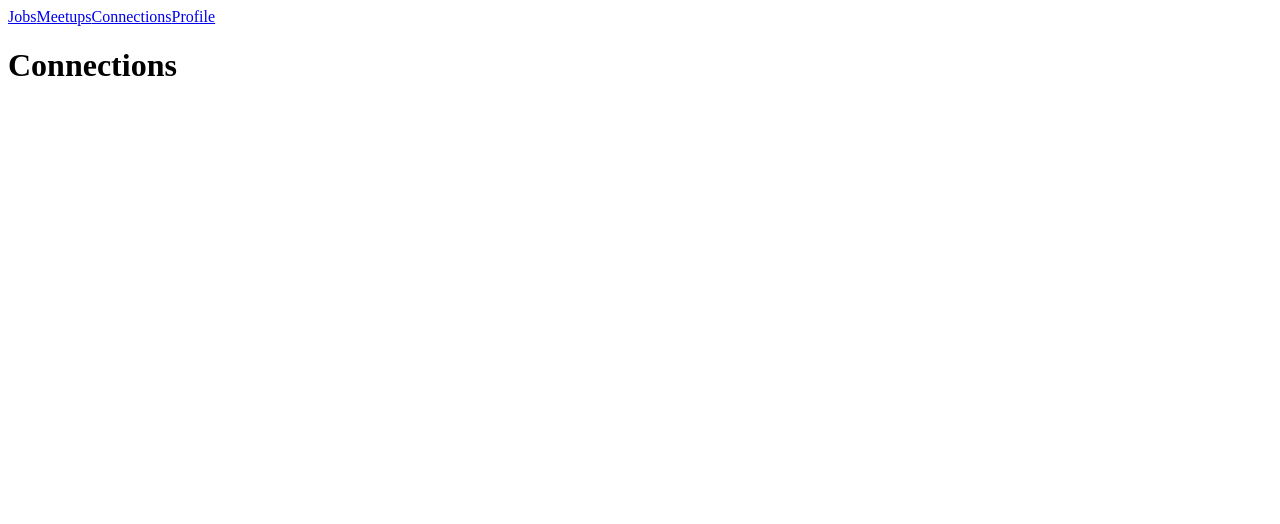
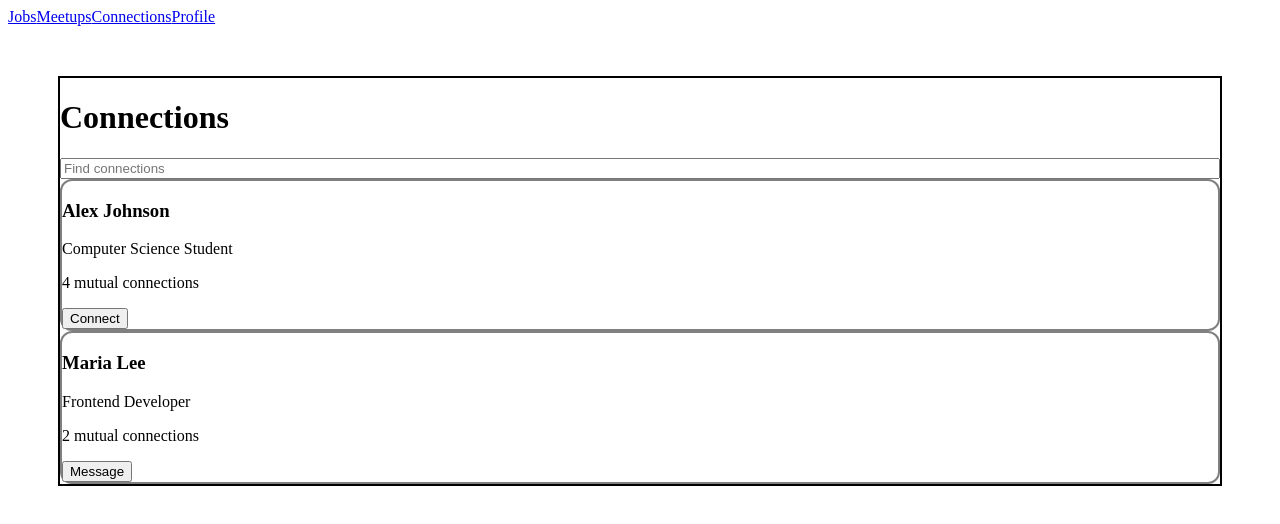
Before and after one commit to UCR-CS110/final-project-tag-em, a React (Vite) app in the folder TagEm/: page /Connections in a window 1280 px wide. Shown: the top 524 px of the page. Built offline with nearby package versions, Linux system fonts and the light colour scheme.

Commit message:
Initial commit

```diff
--- /dev/null
+++ b/TagEm/src/ConncetionCard.jsx
@@ -0,0 +1,13 @@
+import "./Connections.css"
+export default function ConnectionCard({ name, role, mutuals, status }) {
+  return (
+    <div class="connectionCard">
+      <div>
+        <h3>{name}</h3>
+        <p>{role}</p>
+        <p>{mutuals} mutual connections</p>
+      </div>
+      <button>{status}</button>
+    </div>
+  );
+}
--- a/TagEm/src/Connections.css
+++ b/TagEm/src/Connections.css
@@ -0,0 +1,13 @@
+.Connections{
+    display: flex;
+    flex-direction: column;
+
+    margin:50px;
+    border: 2px solid black;
+
+}
+
+.connectionCard{
+    border: 2px solid gray;
+    border-radius: 12px;
+}
--- a/TagEm/src/Connections.jsx
+++ b/TagEm/src/Connections.jsx
@@ -1,7 +1,27 @@
 import "./Connections.css"
-
+import ConnectionCard from "./ConncetionCard"
 export default function Connections () {
     return (
-        <h1>Connections</h1>
-    )
+        <div class="Connections">
+            <h1>Connections</h1>
+            <input
+                type = "text"
+                placeholder = "Find connections"
+            />
+            <ConnectionCard
+                name="Alex Johnson"
+                role="Computer Science Student"
+                mutuals={4}
+                status="Connect"
+            />
+
+            <ConnectionCard
+                name="Maria Lee"
+                role="Frontend Developer"
+                mutuals={2}
+                status="Message"
+            />
+
+        </div>
+    );
 }
```
Also changed, not shown: TagEm/src/Pages/login.jsx (added).
